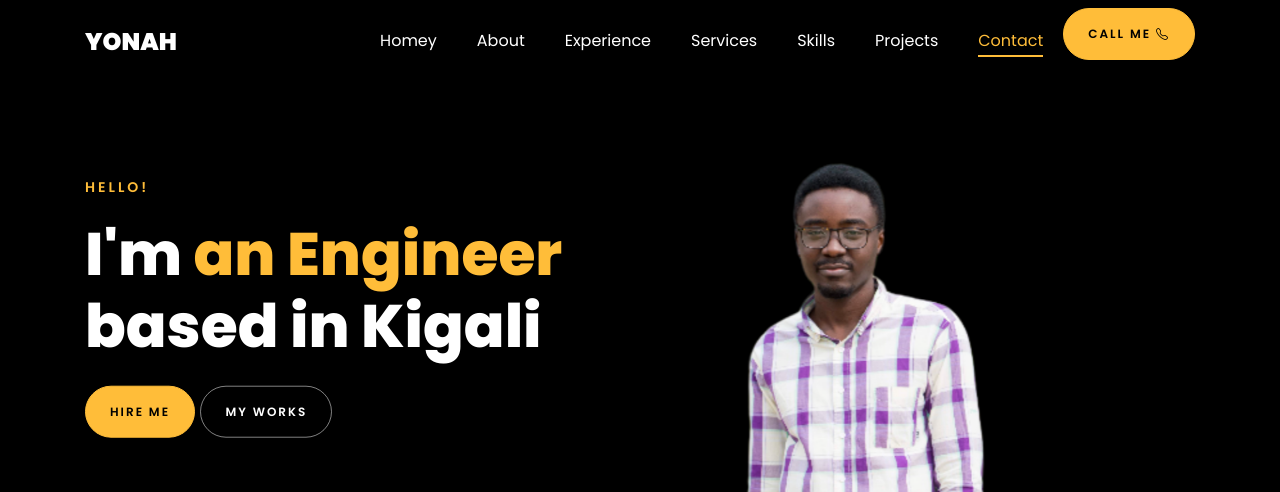
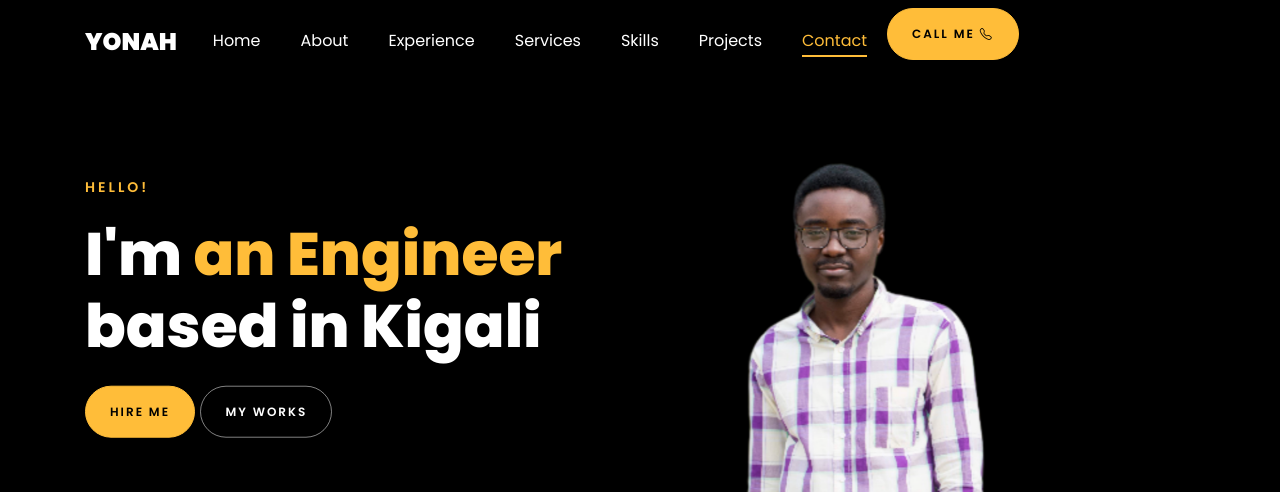
Before and after one commit to yonahgraphics/yonah-byarugaba, a plain HTML site: page index.html in a window 1280 px wide. Shown: the top 492 px of the page. Drawn offline with nearby package versions, Linux system fonts and the light colour scheme; files whose address does not match are found by name.

Commit message:
Made some changes to index.html

```diff
--- a/index.html
+++ b/index.html
@@ -34,8 +34,8 @@
 	      </button>
 
 	      <div class="collapse navbar-collapse" id="ftco-nav">
-	        <ul class="navbar-nav nav ml-auto">
-	          <li class="nav-item"><a href="#home-section" class="nav-link"><span>Homey</span></a></li>
+	        <ul class="navbar-nav nav">
+	          <li class="nav-item"><a href="#home-section" class="nav-link"><span>Home</span></a></li>
 	          <li class="nav-item"><a href="#about-section" class="nav-link"><span>About</span></a></li>
 	          <li class="nav-item"><a href="#resume-section" class="nav-link"><span>Experience</span></a></li>
 	          <li class="nav-item"><a href="#services-section" class="nav-link"><span>Services</span></a></li>
```
